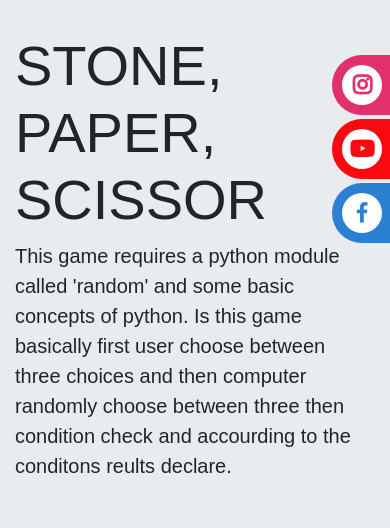
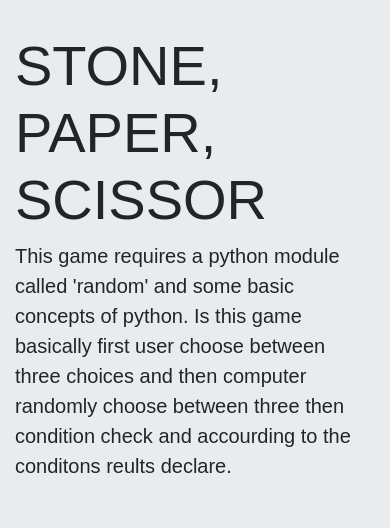
Before and after one commit to codersatyam/nano-coders, a Django app: page /projects/p1 in a window 390 px wide. Shown: the part 369-897 px from the top of the page. Run offline with Django 3.2, Linux system fonts and the light colour scheme; some libraries are stand-ins or nearby versions.

Commit message:
centre-align nav

```diff
--- a/static/css/style.css
+++ b/static/css/style.css
@@ -140,6 +140,21 @@ h1 em
     .new{
         text-align: center!important;
         font-size:26px;
+    }
+    .nav-item {
+        text-align: center!important;
+    }
+    .photo-box{
+        margin-left: 35px;
+    }
+    html,body{
+    overflow-x: hidden;}
+
+    .media img{
+        margin-top:12%!important;
+    }
+    .icons{
+        display: none!important;
     }
 }
 
```
